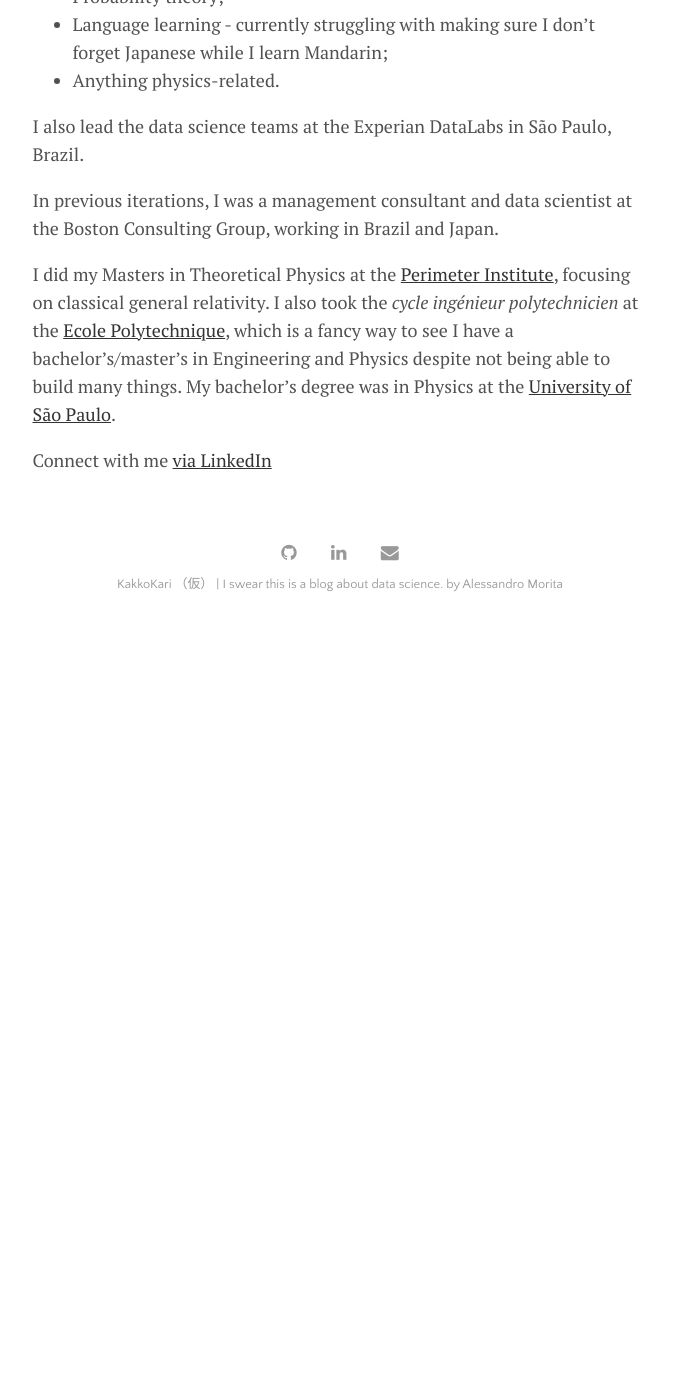
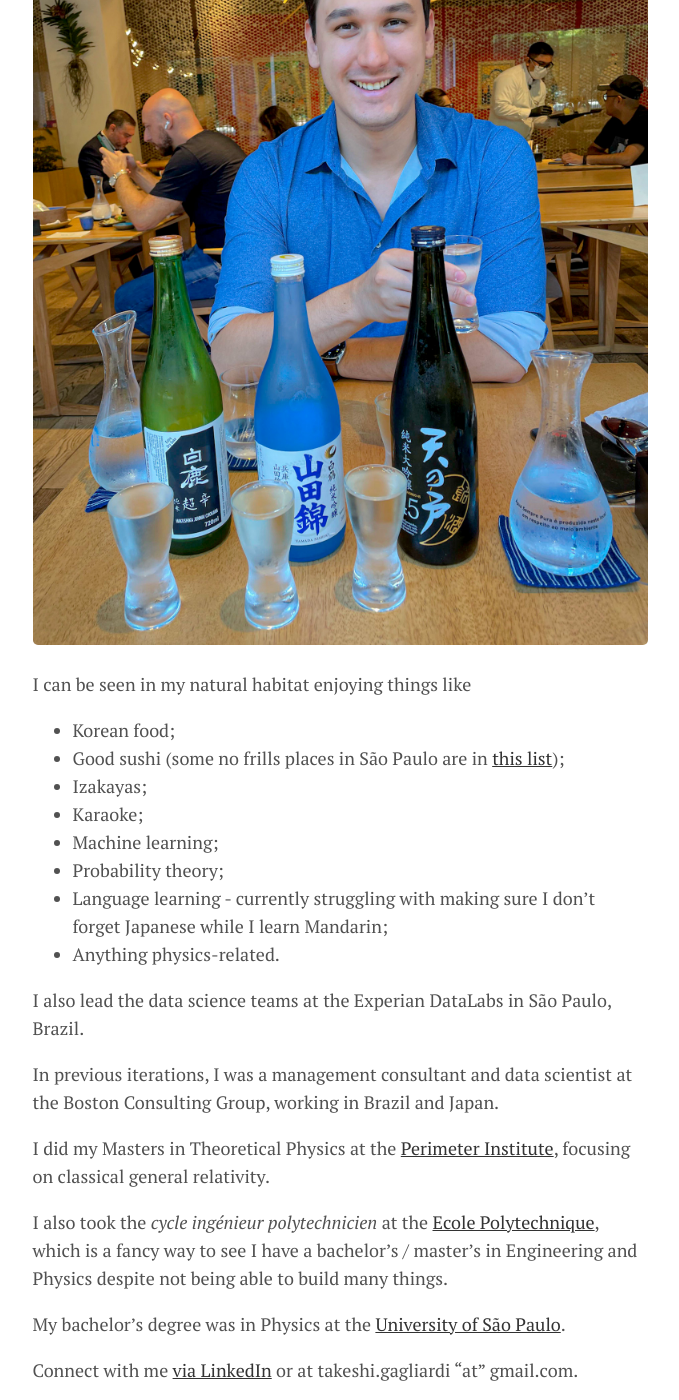
Before and after one commit to takeshimg92/takeshimg92.github.io, a Jekyll site: the page built from menu/about.md, in a window 1280 px wide and 1400 px high, scrolled down 424 px. Shown: the whole window, without its empty margins (300-979 px from the left). Built offline with Jekyll 4.4.1, drawn with Linux system fonts in a browser that asks for light colours; before the commit the page ends 1054 px from its top, so only the background shows below that; some of the changed text lies outside the part shown.

Commit message:
fixing yet more

```diff
--- a/_config.yml
+++ b/_config.yml
@@ -21,7 +21,7 @@
 
 # Customise atom feed settings (this is where Jekyll-Feed gets configuration information)
 title:		           'KakkoKari （仮）'
-description:	       'I swear this is a blog about data science.'
+description:	       'I swear this is a blog about data science. By Alessandro Morita'
 author:              'Alessandro Morita'
 
 # RSS 2.0 can be used instead of Atom by uncommenting following two lines
--- a/menu/about.md
+++ b/menu/about.md
@@ -1,8 +1,10 @@
 ---
 layout: page
 title: Hello!
-image: sake.jpg
+# image: sake.jpg
 ---
+
+![2022](https://raw.githubusercontent.com/takeshimg92/takeshimg92.github.io/main/assets/img/sake.jpg)
 
 I can be seen in my natural habitat enjoying things like
 
@@ -20,7 +22,9 @@
 In previous iterations, I was a management consultant and data scientist at the Boston Consulting Group, working in Brazil and Japan.
 
 I did my Masters in Theoretical Physics at the [Perimeter Institute](https://perimeterinstitute.ca/), focusing on classical general relativity.
-I also took the *cycle ingénieur polytechnicien* at the [Ecole Polytechnique](https://www.polytechnique.edu/), which is a fancy way to see I have a bachelor's/master's in Engineering and Physics despite not being able to build many things.
+
+I also took the *cycle ingénieur polytechnicien* at the [Ecole Polytechnique](https://www.polytechnique.edu/), which is a fancy way to see I have a bachelor's / master's in Engineering and Physics despite not being able to build many things.
+
 My bachelor's degree was in Physics at the [University of São Paulo](https://www5.usp.br/).
 
-Connect with me [via LinkedIn](https://www.linkedin.com/in/atmg92/)
+Connect with me [via LinkedIn](https://www.linkedin.com/in/atmg92/) or at takeshi.gagliardi "at" gmail.com.
```
Also changed, not shown: _posts/2021-08-04-sympy.md (+1 -1 lines).
